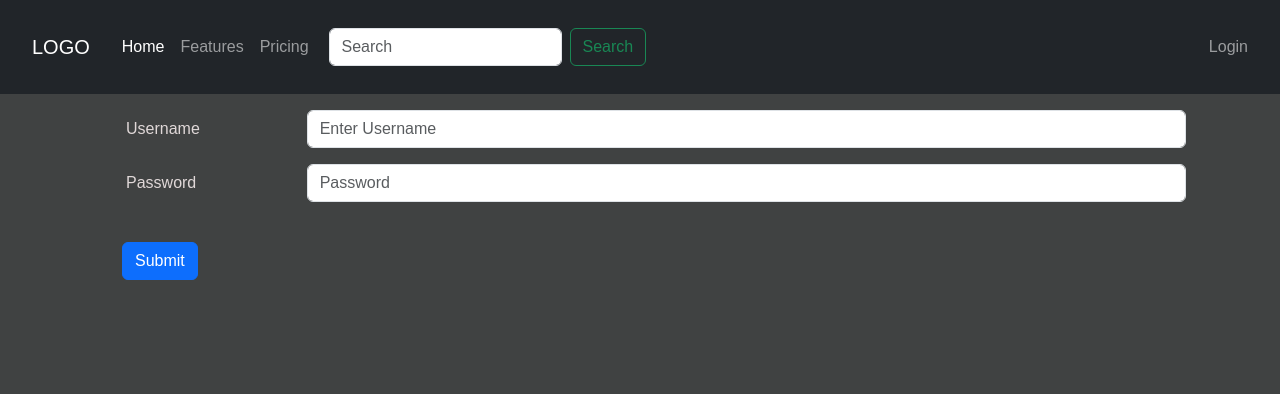
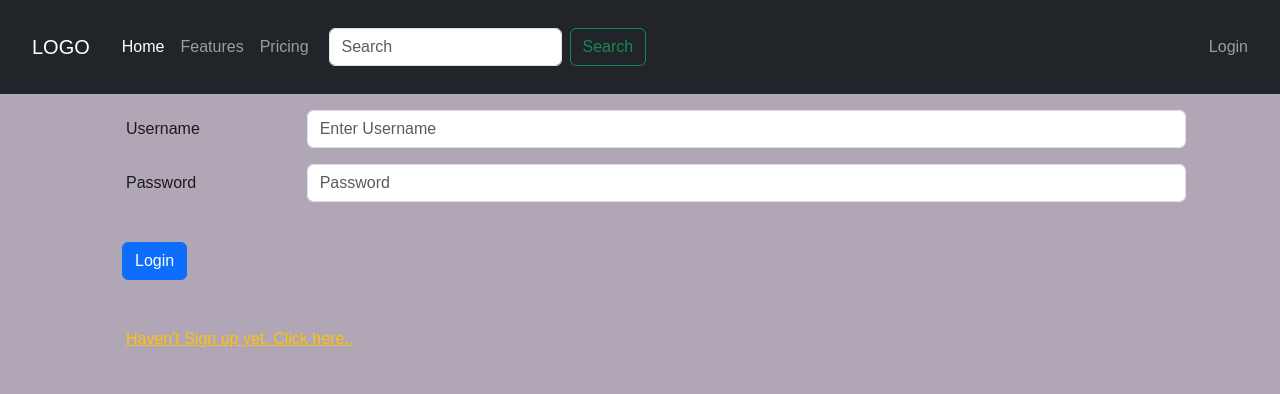
Before and after one commit to isurumanoddev/Django_project_1, a Django app: page /login/ in a window 1280 px wide. Shown: the top 394 px of the page. Run offline with Django 4.2, Linux system fonts and the light colour scheme; some libraries are stand-ins or nearby versions.

Commit message:
add user register

```diff
--- a/base/urls.py
+++ b/base/urls.py
@@ -4,6 +4,7 @@ from . import views
 urlpatterns = [
     path("login/" ,views.login_page,name="login"),
     path("logout/" ,views.logout_user,name="logout"),
+    path("register/" ,views.register_user,name="register"),
 
 
 
--- a/base/views.py
+++ b/base/views.py
@@ -5,14 +5,18 @@ from .models import Room, Topic, Message
 from .forms import RoomForm
 from django.contrib.auth.models import User
 from django.contrib.auth import authenticate, login, logout
+from django.contrib.auth.forms import UserCreationForm
 
 
 def login_page(request):
+    page = "login_page"
+    if request.user.is_authenticated:
+        return redirect("home")
+
     if request.method == "POST":
         username = request.POST.get("username")
         password = request.POST.get("password")
 
-        # print(username,password)
         try:
             User.objects.get(username=username)
 
@@ -27,12 +31,25 @@ def login_page(request):
         else:
             print("User not registered")
 
-    return render(request, "login_register.html")
+    context = {"page": page}
+    return render(request, "login_register.html", context)
 
 
 def logout_user(request):
     logout(request)
     return redirect("home")
+
+
+def register_user(request):
+    form = UserCreationForm()
+    if request.method == "POST":
+        form = UserCreationForm(request.POST)
+        if form.is_valid():
+            form.save()
+            return redirect("home")
+
+    context = {"form": form}
+    return render(request, "login_register.html", context)
 
 
 def home(request):
@@ -81,7 +98,6 @@ def update_room(request, pk):
             form.save()
             return redirect("home")
 
-
     context = {"form": form}
     return render(request, "room_form.html", context)
 
--- a/templates/login_register.html
+++ b/templates/login_register.html
@@ -8,19 +8,23 @@
 
 </head>
 <body>
-<style>
-    body {
-        background-color: #1c2d2d;
-        color: #f8f8f8;
-        font-family: sans-serif;
+{#<style>#}
+{#    body {#}
+{#        background-color: #1c2d2d;#}
+{#        color: #f8f8f8;#}
+{#        font-family: sans-serif;#}
+{##}
+{##}
+{#    }#}
+{#</style>#}
+{% extends "main.html" %}
+{% load crispy_forms_tags %}
+{% block content %}
 
 
-    }
-</style>
-{% extends "main.html" %}
-{% block content %}
+	{% if page == "login_page" %}
 		<div class="container ">
-		<form class="col-lg-12 col-md-12 m-3" method="POST">
+			<form class="col-lg-12 col-md-12 m-3" method="POST" action="">
 				{% csrf_token %}
 				<div class="form-group row  mx-3">
 					<label class="col-sm-2 col-form-label">Username</label>
@@ -35,11 +39,29 @@
 					</div>
 				</div>
 
-			<button type="submit" class="btn btn-primary m-md-4 " >Submit</button>
+				<button type="submit" class="btn btn-primary m-md-4 ">Login</button>
+				<div class="form-group row  m-3">
+					<a href="{% url "register" %}" class="col-form-label text-warning">Haven't Sign up yet. Click
+						here..</a>
+				</div>
+
+			</form>
+		</div>
+	{% else %}
+		<div class="container ">
+			<form class="col-lg-12 col-md-12 m-3" method="POST" action="">
+				{% csrf_token %}
+				{{ form|crispy }}
+
+
+				<button type="submit" class="btn btn-primary m-md-4 ">Register</button>
+				<div class="form-group row  m-3">
+					<a href="{% url "login" %}" class="col-form-label text-warning">Already Sign up . Click here..</a>
+				</div>
 			</form>
 		</div>
 
-
+	{% endif %}
 
 {% endblock %}
 <script src="https://cdn.jsdelivr.net/npm/bootstrap@5.3.0-alpha1/dist/js/bootstrap.bundle.min.js"
--- a/templates/main.html
+++ b/templates/main.html
@@ -9,8 +9,8 @@
 <body>
 <style>
 	body{
-		background-color: #404242;
-		color: #e0d8d8;
+		background-color: #b1a6b6;
+		color: #1c1a1a;
         font-family: sans-serif;
 
 	}
--- a/templates/navbar.html
+++ b/templates/navbar.html
@@ -26,10 +26,17 @@
 			<input class="form-control me-2" type="search" placeholder="Search" name="q">
 			<button class="btn btn-outline-success" type="submit">Search</button>
 		</form>
+		<div>
+
+		</div>
 	</div>
+
 	<div>
 		<div class="navbar-nav">
 			{% if request.user.is_authenticated %}
+				<label class="col-form-label">{{ request.form.username }}</label>
+
+
 				<a class="nav-item nav-link" href="{% url "logout" %}">Logout</a>
 			{% else %}
 				<a class="nav-item nav-link" href="{% url "login" %}">Login</a>
```
Also changed, not shown: db.sqlite3. Lines whose indentation alone changed are shown as unchanged.
